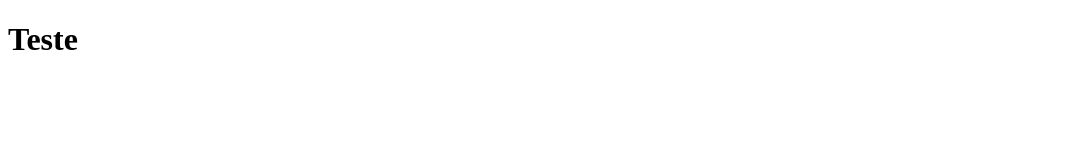
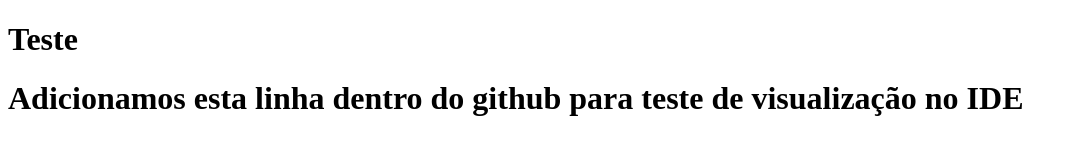
Before and after one commit to T1aguC0elho/ESS_Estagio_2024, a plain HTML site: page index.html in a window 1280 px wide. Shown: the whole page, without its empty margins (0-1077 px from the left). Drawn offline with Linux system fonts and the light colour scheme.

Commit message:
Update index.html
Adicionei uma nova tag para verificar no IDE e comparar

```diff
--- a/index.html
+++ b/index.html
@@ -7,5 +7,6 @@
 </head>
 <body>
     <h1>Teste</h1>
+    <h1>Adicionamos esta linha dentro do github para teste de visualização no IDE</h1>
 </body>
 </html>
```
